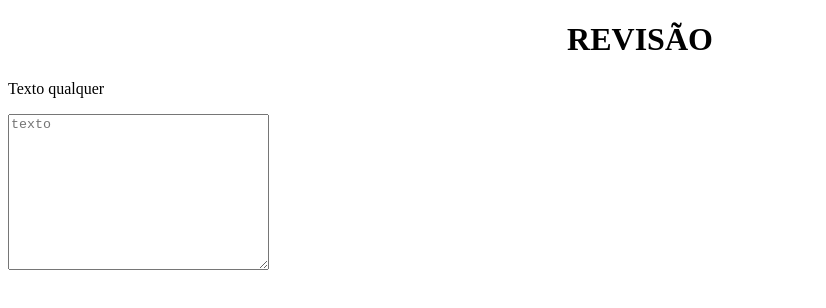
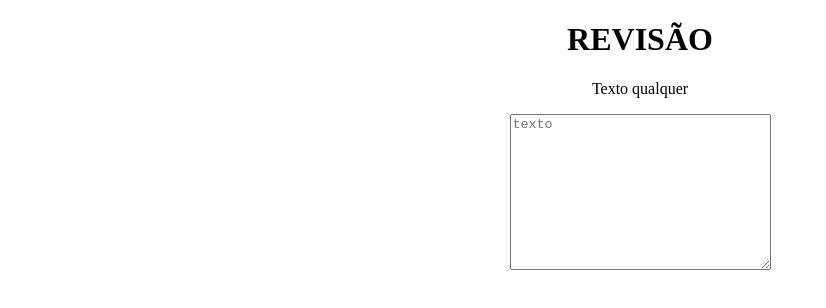
Before and after one commit to DinFloat/revisao, a plain HTML site: page index.html in a window 1280 px wide. Shown: the whole page, without its empty margins (0-826 px from the left). Drawn offline with Linux system fonts and the light colour scheme.

Commit message:
concert body

```diff
--- a/style.css
+++ b/style.css
@@ -1,4 +1,4 @@
-.divMae > h1{
+.divMae{
     text-align: center;
 }
 
```
